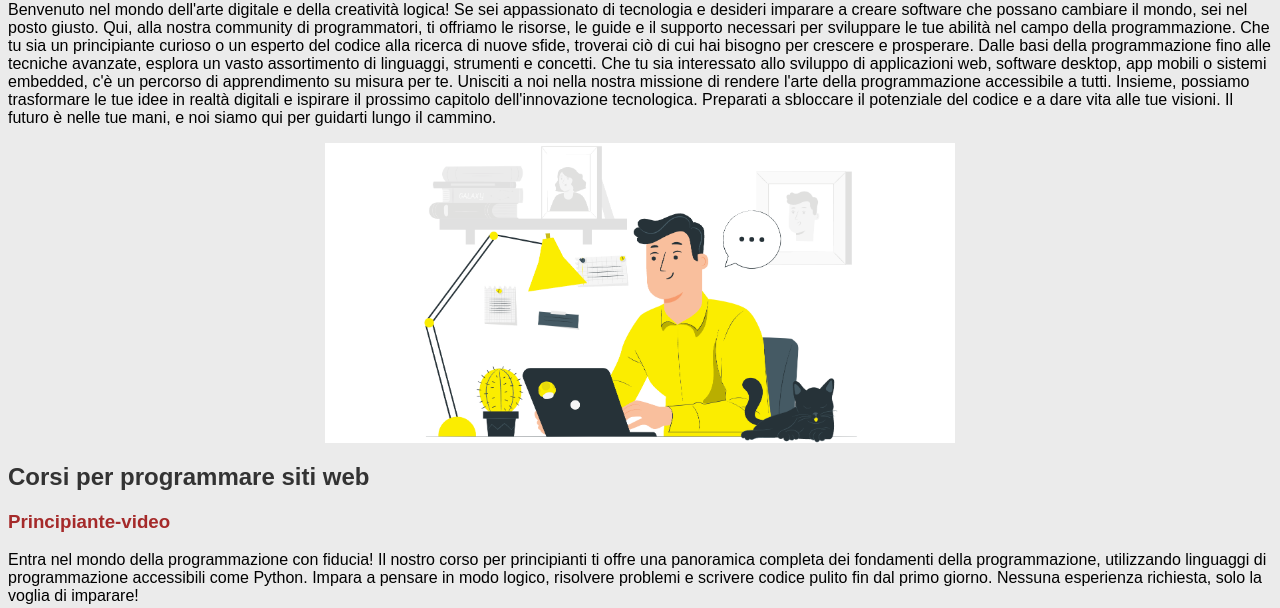
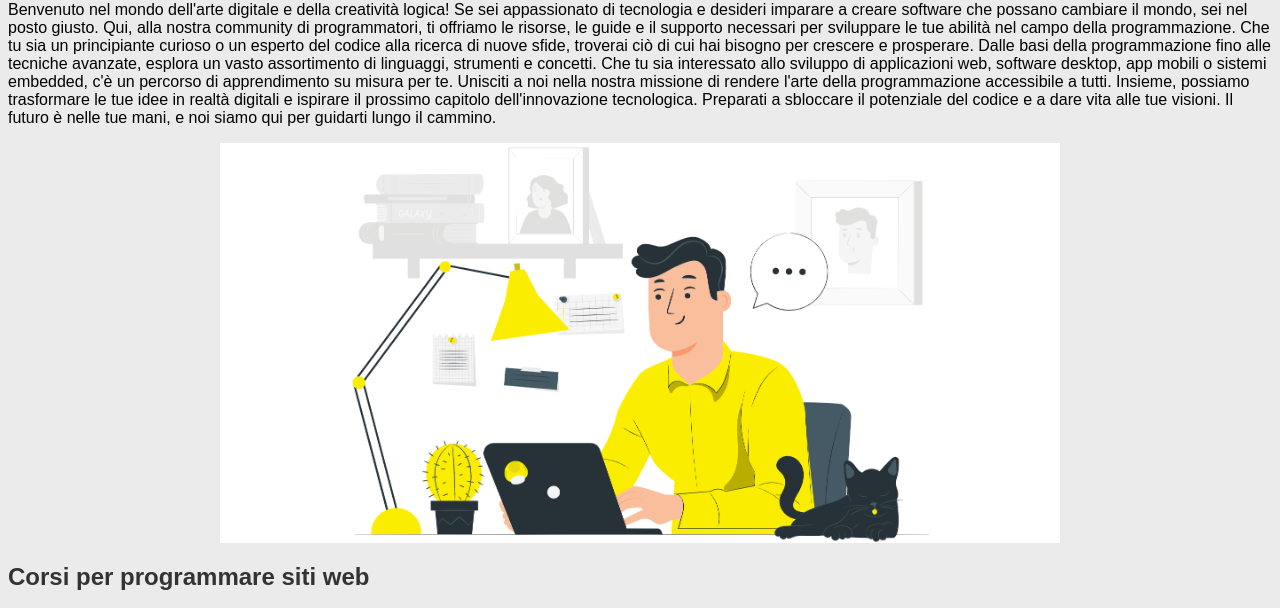
Before and after one commit to Valeqyo/provasito, a plain HTML site: page index.html in a window 1280 px wide. Shown: the part 180-788 px from the top of the page. Drawn offline with Linux system fonts and the light colour scheme.

Commit message:
Update index.html

```diff
--- a/index.html
+++ b/index.html
@@ -25,7 +25,7 @@
                 Unisciti a noi nella nostra missione di rendere l'arte della programmazione accessibile a tutti. Insieme, possiamo trasformare le tue idee in realtà digitali e ispirare il prossimo capitolo dell'innovazione tecnologica.
                 Preparati a sbloccare il potenziale del codice e a dare vita alle tue visioni. Il futuro è nelle tue mani, e noi siamo qui per guidarti lungo il cammino. </p>
 
-            <img class="img" src="Immagini/programmare.png" alt="Immagine" height="300">
+            <img class="img" src="Immagini/programmare.png" alt="Immagine" height="400">
         </div>
 
             <h2>Corsi per programmare siti web</h2>
```
